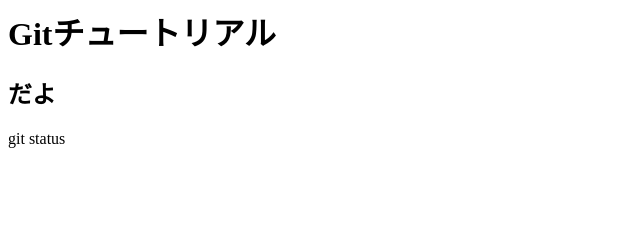
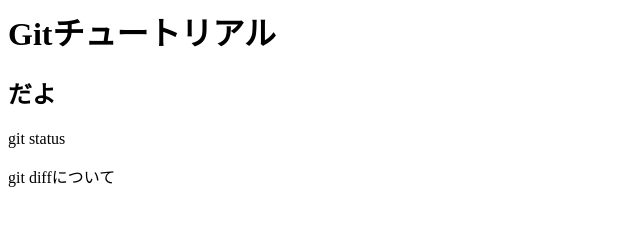
Before and after one commit to yu-kasuga-mm/git_tutorial, a plain HTML site: page index.html in a window 1280 px wide. Shown: the whole page, without its empty margins (0-640 px from the left). Drawn offline with Linux system fonts and the light colour scheme.

Commit message:
git diff を追記

```diff
--- a/index.html
+++ b/index.html
@@ -1,3 +1,4 @@
 <h1>Gitチュートリアル</h1>
 <h2>だよ</h2>
 <p>git status</p>
+<p>git diffについて</p>
```
